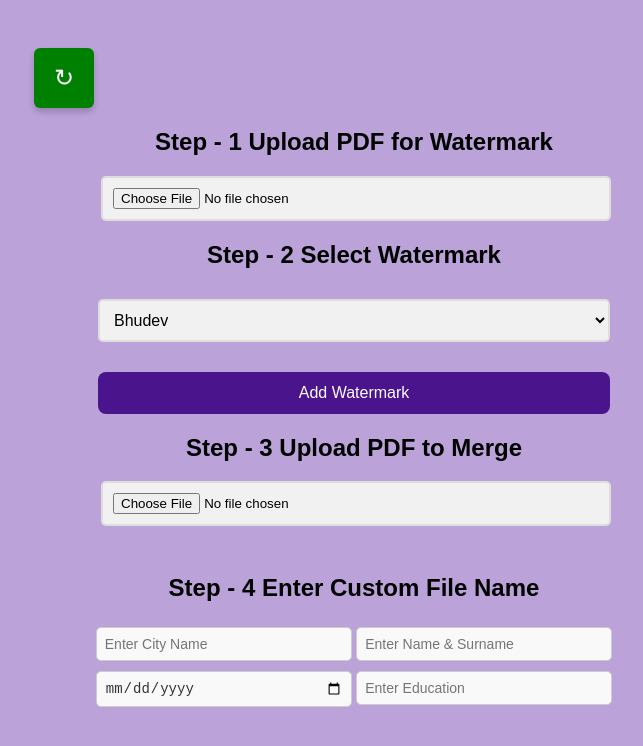
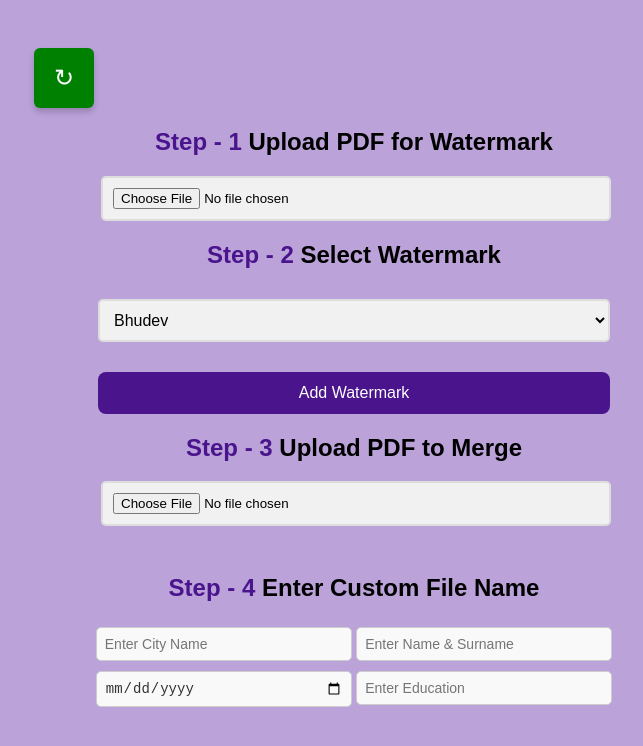
Before and after one commit to Bhudevnetwork/Rocket_Post_updated, a plain HTML site: page index.html in a window 1280 px wide. Shown: the whole page, without its empty margins (286-929 px from the left). Drawn offline with Linux system fonts and the light colour scheme.

Commit message:
styles.css

```diff
--- a/styles.css
+++ b/styles.css
@@ -160,6 +160,12 @@ label {
 
 
 
+.blinking {
+
+  color: #4A148C; /* Optional: color for the text */
+}
+
+
 /* Optional button styling (for action) */
 button {
   background-color: #4A148C;
```
